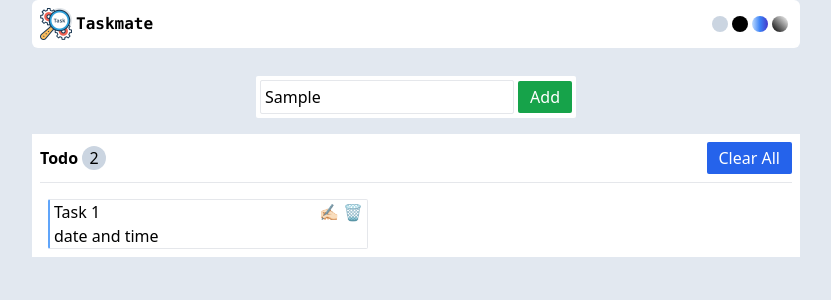
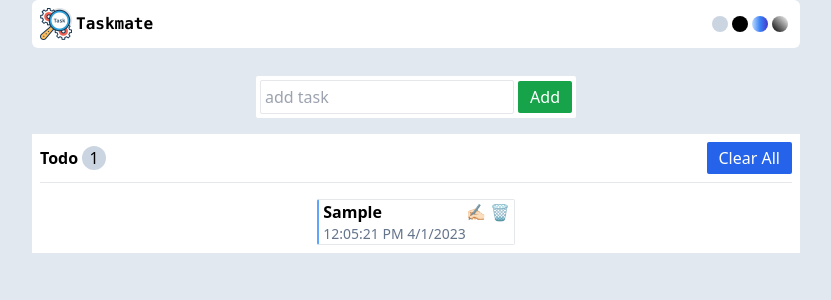
Before and after one commit to anon-pradip/task-mate-theme, a React (Create React App) app: page / in a window 1280 px wide. Both pictures are taken after typing "Sample" into the empty fields and a click on the button "Add". Shown: the top 300 px of the page, without its empty margins (224-1055 px from the left). Built offline with nearby package versions, Linux system fonts and the light colour scheme.

Commit message:
make dynamic adding and clear all button work

```diff
--- a/src/App.js
+++ b/src/App.js
@@ -1,15 +1,16 @@
-import React from 'react'
+import React, { useState } from 'react'
 import Header from './components/Header'
 import AddTask from './components/AddTask'
 import ShowTask from './components/ShowTask'
 
 const App = () => {
+  const [taskList, setTaskList] = useState([])
   return (
     <div className='bg-slate-200 min-h-screen'>
       <div className='max-w-3xl mx-auto'>
         <Header />
-        <AddTask />
-        <ShowTask />
+        <AddTask taskList={taskList} setTaskList={setTaskList} />
+        <ShowTask taskList={taskList} setTaskList={setTaskList} />
       </div>
     </div>
   )
--- a/src/components/AddTask.js
+++ b/src/components/AddTask.js
@@ -1,12 +1,25 @@
 import React from 'react'
 
-const AddTask = () => {
+const AddTask = ({ taskList, setTaskList }) => {
+
+  const handleSubmit = (e) => {
+    e.preventDefault();
+    const date = new Date();
+    const task = {
+      id: date.getTime(),
+      name: e.target.task.value,
+      time: `${date.toLocaleTimeString()} ${date.toLocaleDateString()}`
+    }
+    setTaskList([...taskList, task])
+    e.target.task.value = ""
+  }
+
   return (
     <div className='max-w-xs mx-auto'>
-      <div className='bg-white mt-7 px-1 py-1 rounded-sm flex justify-between items-center'>
-        <input type="text" placeholder='add task' className='border px-1 py-1 w-full mr-1 rounded-sm ring-slate-300 focus:outline-none' />
-        <button className=' bg-green-600 text-white px-3 py-1 rounded-sm'>Add</button>
-      </div>
+      <form className='bg-white mt-7 px-1 py-1 rounded-sm flex justify-between items-center' onSubmit={handleSubmit}>
+        <input type="text" name='task' placeholder='add task' className='border px-1 py-1 w-full mr-1 rounded-sm ring-slate-300 focus:outline-none' />
+        <button className=' bg-green-600 text-white px-3 py-1 rounded-sm' type='submit'>Add</button>
+      </form>
     </div>
   )
 }
--- a/src/components/ShowTask.js
+++ b/src/components/ShowTask.js
@@ -1,27 +1,31 @@
 import React from 'react'
 
-const ShowTask = () => {
+const ShowTask = ({ taskList, setTaskList }) => {
+  console.log(taskList)
   return (
     <div className=' mt-4 bg-white px-2 py-2'>
       <div className=' flex justify-between items-center'>
         <div className=' flex justify-center items-center space-x-1'>
           <p className=' font-semibold'>Todo</p>
-          <span className=' bg-slate-300 rounded-full w-6 text-center'>2</span>
+          <span className=' bg-slate-300 rounded-full w-6 text-center'>{taskList.length}</span>
         </div>
         <div>
-          <button className='bg-blue-600 text-white px-3 py-1 rounded-sm'>Clear All</button>
+          <button className='bg-blue-600 text-white px-3 py-1 rounded-sm' onClick={() => setTaskList([])}>Clear All</button>
         </div>
       </div>
       <hr className=' mt-2' />
 
       {/* TASKS */}
-      <div className='px-2 mt-4'>
-        {/* INDIVIDUAL TASK */}
-        <div className='flex justify-between items-start px-1 border border-l-2 border-l-blue-400 rounded-sm max-w-xs'>
+      <div className='px-2 mt-4 flex flex-wrap gap-4 justify-center items-center '>
+        {taskList.length < 1 && <p className='text-2xl my-4 font-bold'>Empty List!</p>}
+        {taskList.map((task, index) => (
+          //  INDIVIDUAL TASK
+
+          <div key={index} className='flex justify-between items-start px-1 border border-l-2 border-l-blue-400 rounded-sm max-w-xs'>
             {/* LEFT PART */}
             <div className=' flex flex-col'>
-            <p>Task 1</p>
-            <p>date and time</p>
+              <p className=' font-semibold break-all'>{task.name}</p>
+              <p className=' text-slate-500 text-sm'>{task.time}</p>
             </div>
             {/* RIGHT SIDE */}
             <div className=' flex space-x-1'>
@@ -29,6 +33,7 @@ const ShowTask = () => {
               <button>🗑️</button>
             </div>
           </div>
+        ))}
       </div>
     </div>
   )
```
Lines whose indentation alone changed are shown as unchanged.
